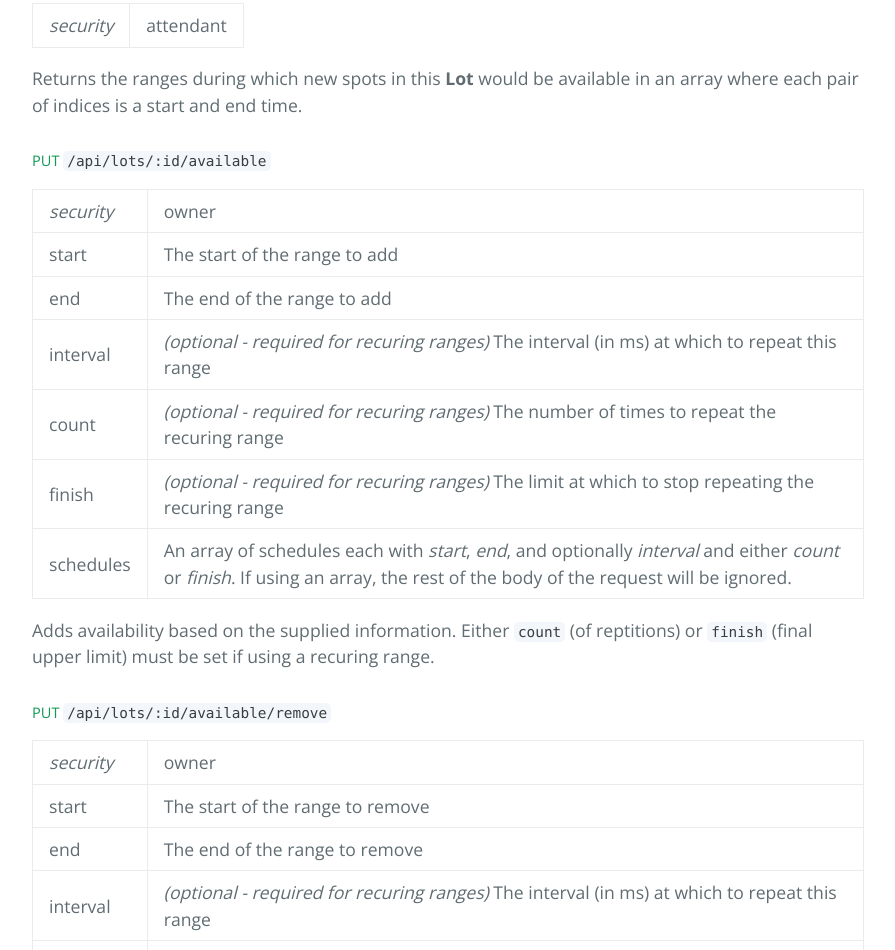
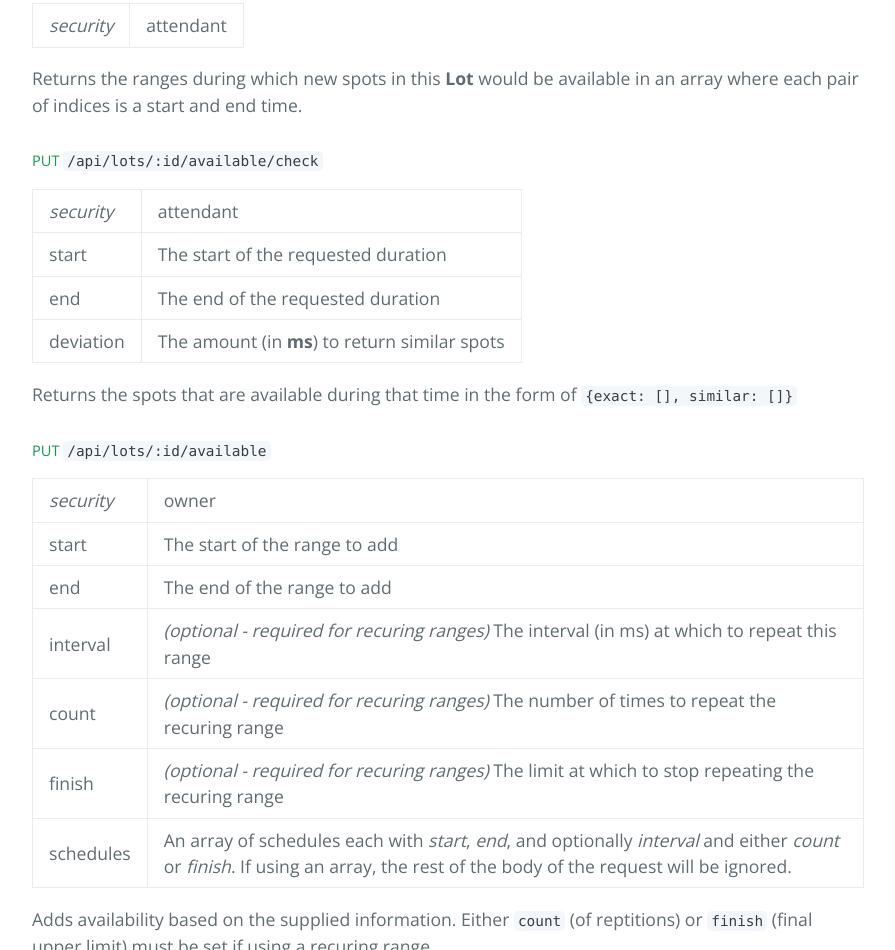
Before and after one commit to Nigh7Sh4de/roundaway, a plain HTML site: page index.html in a window 1280 px wide. Shown: the part 9685-10635 px from the top of the page, without its empty margins (192-1087 px from the left). Drawn offline with nearby package versions, Linux system fonts and the light colour scheme.

Commit message:
Updated docs

```diff
--- a/index.html
+++ b/index.html
@@ -644,6 +644,31 @@ In order to make API calls that are auth protected use the following flow:</p>
 </table>
 
 <p>Returns the ranges during which new spots in this <b>Lot</b> would be available in an array where each pair of indices is a start and end time. </p>
+
+<h5>
+<a id="get-apilotsidavailable" class="anchor" href="#get-apilotsidavailable" aria-hidden="true"><span aria-hidden="true" class="octicon octicon-link"></span></a>PUT <code>/api/lots/:id/available/check</code>
+</h5>
+
+<table>
+  <tr>
+    <td><i>security</i></td>
+    <td>attendant</td>
+  </tr>
+  <tr>
+    <td>start</td>
+    <td>The start of the requested duration</td>
+  </tr>
+  <tr>
+    <td>end</td>
+    <td>The end of the requested duration</td>
+  </tr>
+  <tr>
+    <td>deviation</td>
+    <td>The amount (in <b>ms</b>) to return similar spots</td>
+  </tr>
+</table>
+
+<p>Returns the spots that are available during that time in the form of <code>{exact: [], similar: []}</code></p>
 
 <h5>
 <a id="put-apilotsidavailable" class="anchor" href="#put-apilotsidavailable" aria-hidden="true"><span aria-hidden="true" class="octicon octicon-link"></span></a>PUT <code>/api/lots/:id/available</code>
```
